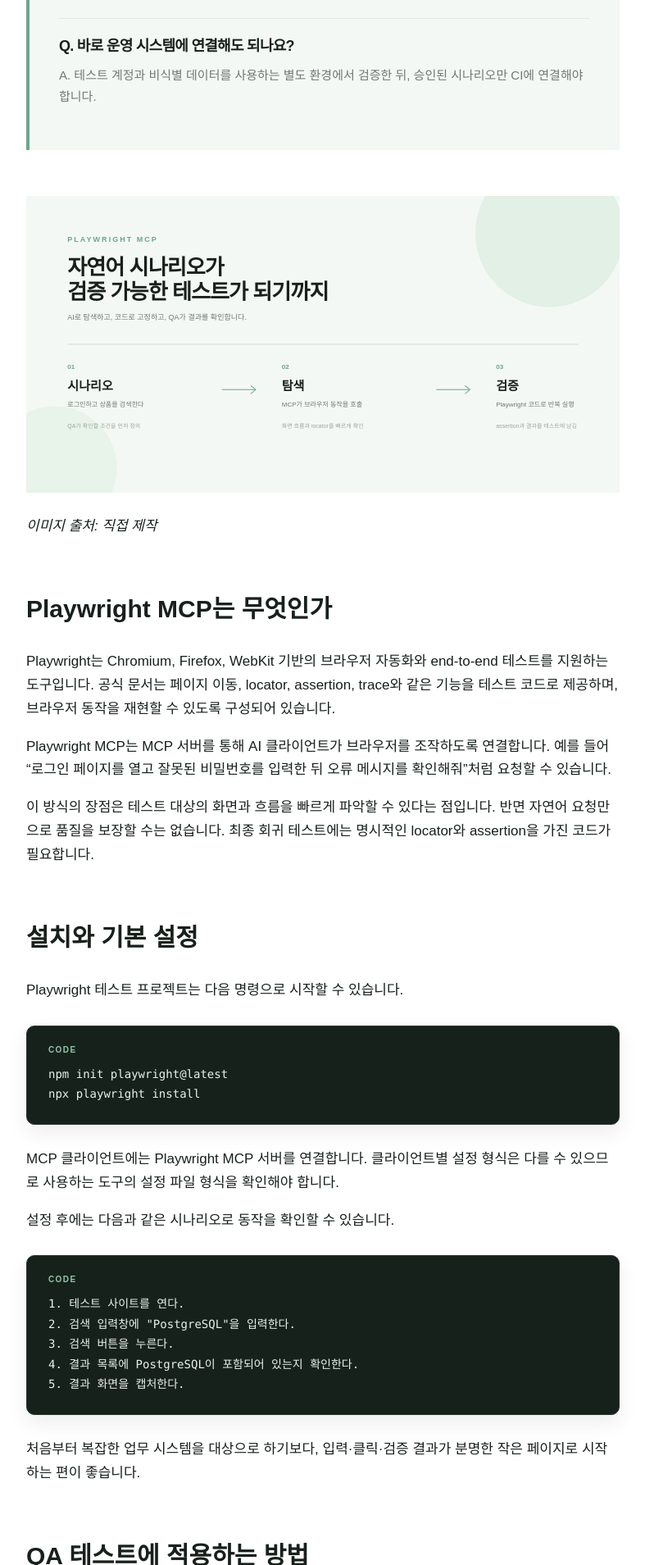
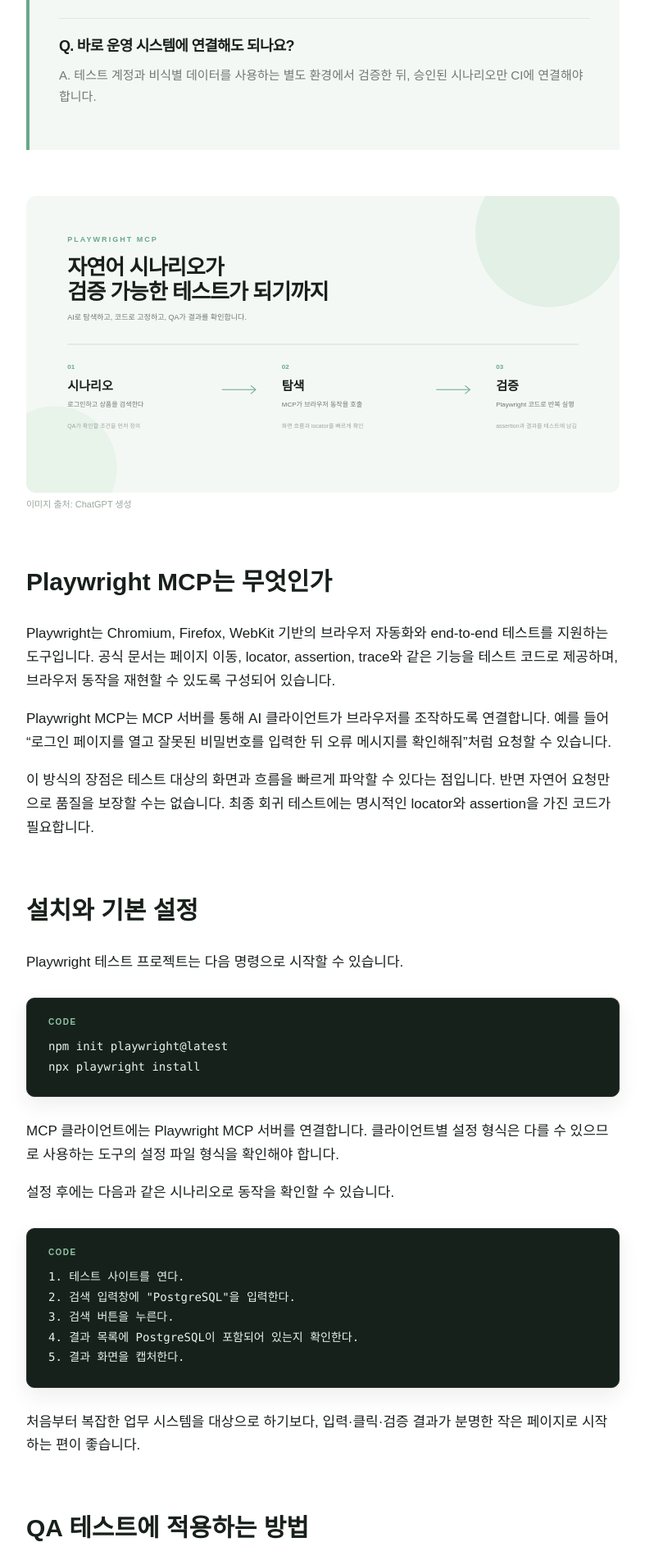
Before and after one commit to Seoha57/TechBlog, a Jekyll site: the page built from _posts/2026-09-16-playwright-mcp-qa.md, in a window 1280 px wide. Shown: the part 1022-2931 px from the top of the page at 82% size, without its empty margins (246-1033 px from the left). Built offline with Jekyll 4.4.1, drawn with Linux system fonts in a browser that asks for light colours.

Commit message:
style: attach compact image attribution

```diff
--- a/_posts/2026-09-16-playwright-mcp-qa.md
+++ b/_posts/2026-09-16-playwright-mcp-qa.md
@@ -17,9 +17,10 @@
   <div class="quick-answer"><h3>Q. 바로 운영 시스템에 연결해도 되나요?</h3><p>A. 테스트 계정과 비식별 데이터를 사용하는 별도 환경에서 검증한 뒤, 승인된 시나리오만 CI에 연결해야 합니다.</p></div>
 </section>
 
-![Playwright MCP 테스트 흐름]({{ '/assets/images/playwright-mcp-flow.svg' | relative_url }})
-
-*이미지 출처: 직접 제작*
+<figure class="article-figure">
+  <img src="{{ '/assets/images/playwright-mcp-flow.svg' | relative_url }}" alt="Playwright MCP 테스트 흐름">
+  <figcaption>이미지 출처: ChatGPT 생성</figcaption>
+</figure>
 
 ## Playwright MCP는 무엇인가
 
--- a/assets/css/qa.css
+++ b/assets/css/qa.css
@@ -1 +1,2 @@
 .quick-answers{margin:56px 0;padding:34px 36px;background:#f4f8f4;border-left:4px solid #6aa88b}.quick-label{margin:0 0 24px;color:#6aa88b;font-size:12px;font-weight:700;letter-spacing:.14em}.quick-answer{padding:18px 0;border-top:1px solid #dfe8e1}.quick-answer:first-of-type{border-top:0;padding-top:0}.quick-answer h3{margin:0 0 7px;font-size:18px;letter-spacing:-.04em}.quick-answer p{margin:0;color:#6e7972;font-size:15px;line-height:1.75}@media(max-width:700px){.quick-answers{padding:26px 22px;margin:40px 0}.quick-answer h3{font-size:16px}}
+.article-figure{margin:38px 0 46px}.article-figure img{display:block;width:100%;border-radius:12px}.article-figure figcaption{margin-top:7px;color:#9aa89e;font-size:11px;font-style:normal;line-height:1.4}
```
